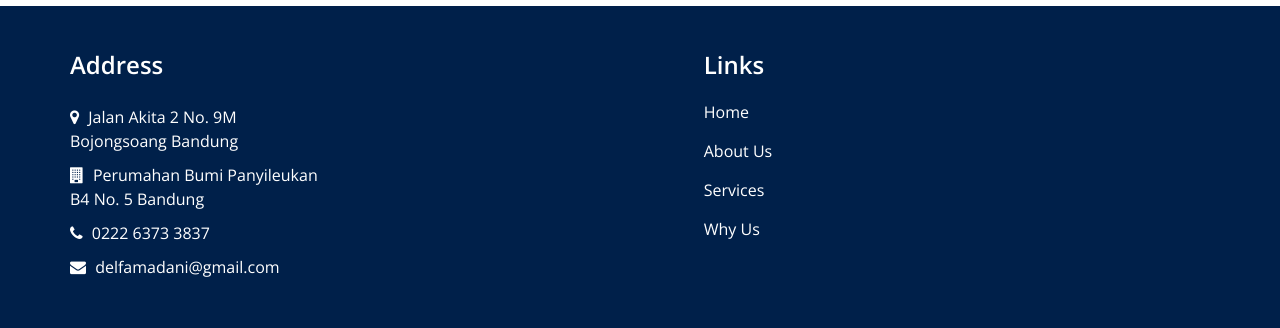
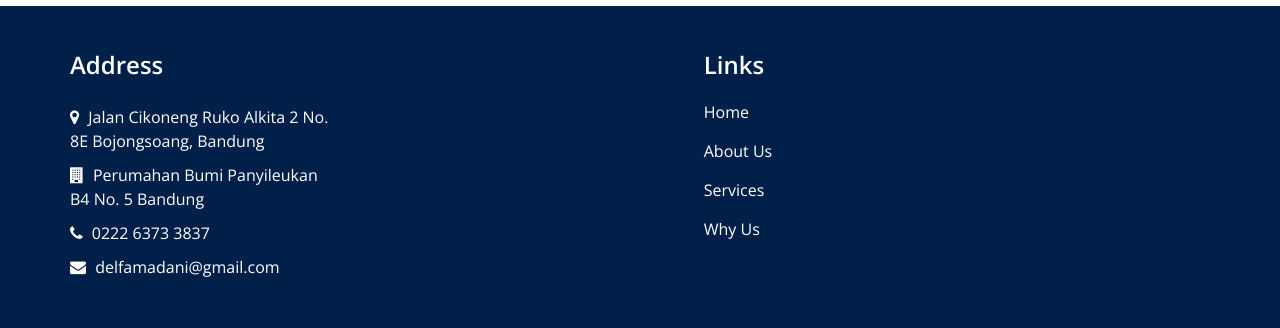
Before and after one commit to sitihaerani/project-company-profile, a PHP site: page /index.php in a window 1280 px wide. Shown: the part 4432-4760 px from the top of the page. Run offline with PHP 8.4, Linux system fonts and the light colour scheme; some libraries are stand-ins or nearby versions.

Commit message:
mengedit alamat kantor

```diff
--- a/layout/footer.php
+++ b/layout/footer.php
@@ -9,7 +9,7 @@
               <div class="contact_link_box">
                 <a href="https://www.google.com/maps/place/Jl.+Akita+2+No.9,+Bojongsoang,+Kec.+Bojongsoang,+Kabupaten+Bandung,+Jawa+Barat+40288/@-6.9821482,107.6368202,19z/data=!3m1!4b1!4m5!3m4!1s0x2e68e9bbba24659f:0x22fddcc9f9cc274b!8m2!3d-6.9821495!4d107.6374639?entry=ttu">
                   <i class="fa fa-map-marker" aria-hidden="true"></i>
-                  <span> Jalan Akita 2 No. 9M Bojongsoang Bandung </span>
+                  <span> Jalan Cikoneng Ruko Alkita 2 No. 8E Bojongsoang, Bandung </span>
                 </a>
                 <a href="https://www.google.com/maps/place/MITRA+EDUKASI+INDONESIA/@-6.9393858,107.7138487,21z/data=!4m6!3m5!1s0x2e68c2df564f654b:0x49b42dd5d7bbf725!8m2!3d-6.9394676!4d107.7140232!16s%2Fg%2F11j11shhxm?entry=ttu">
                   <i class="fa fa-solid fa-building" aria-hidden="true"></i>
```
